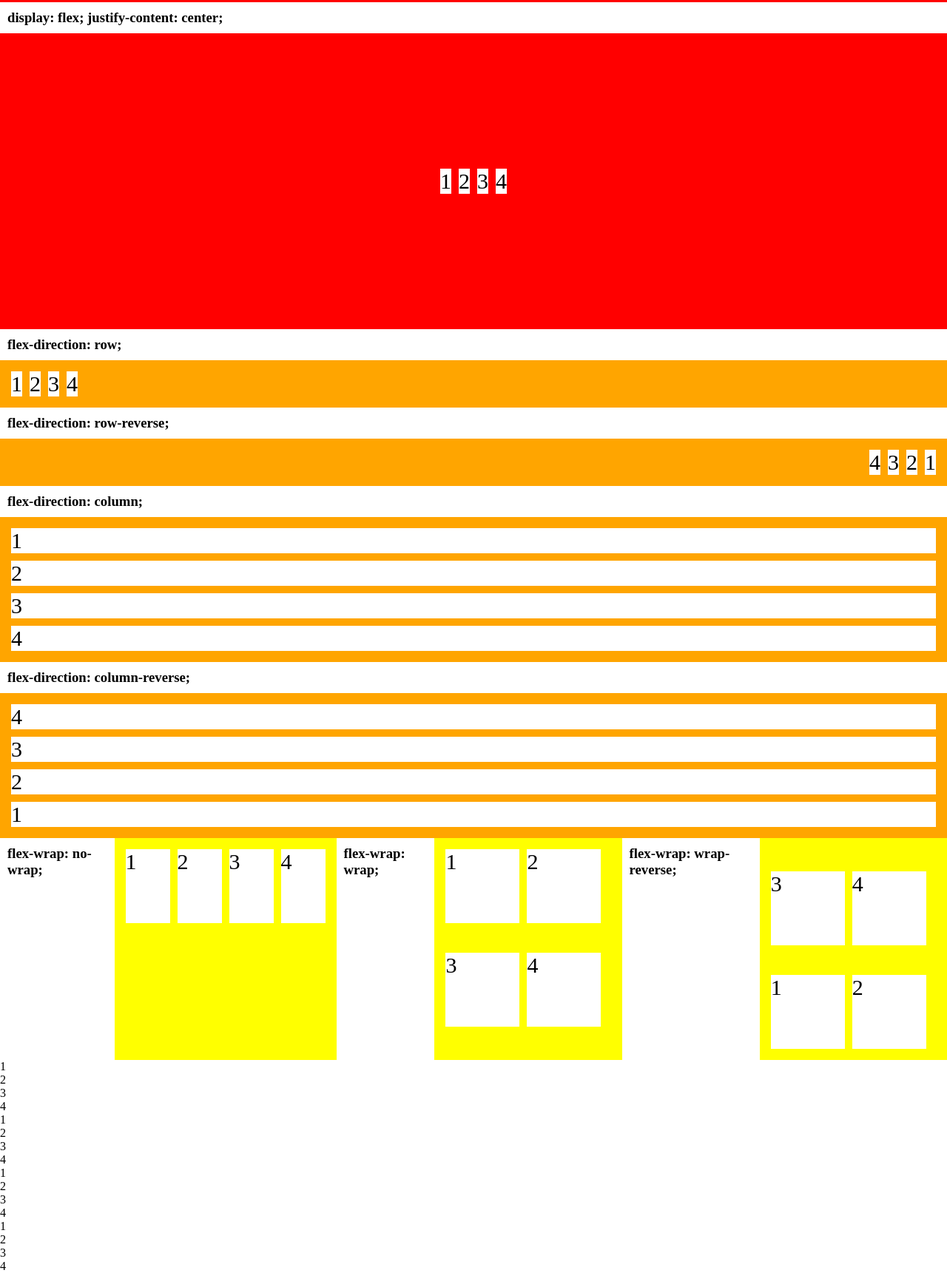
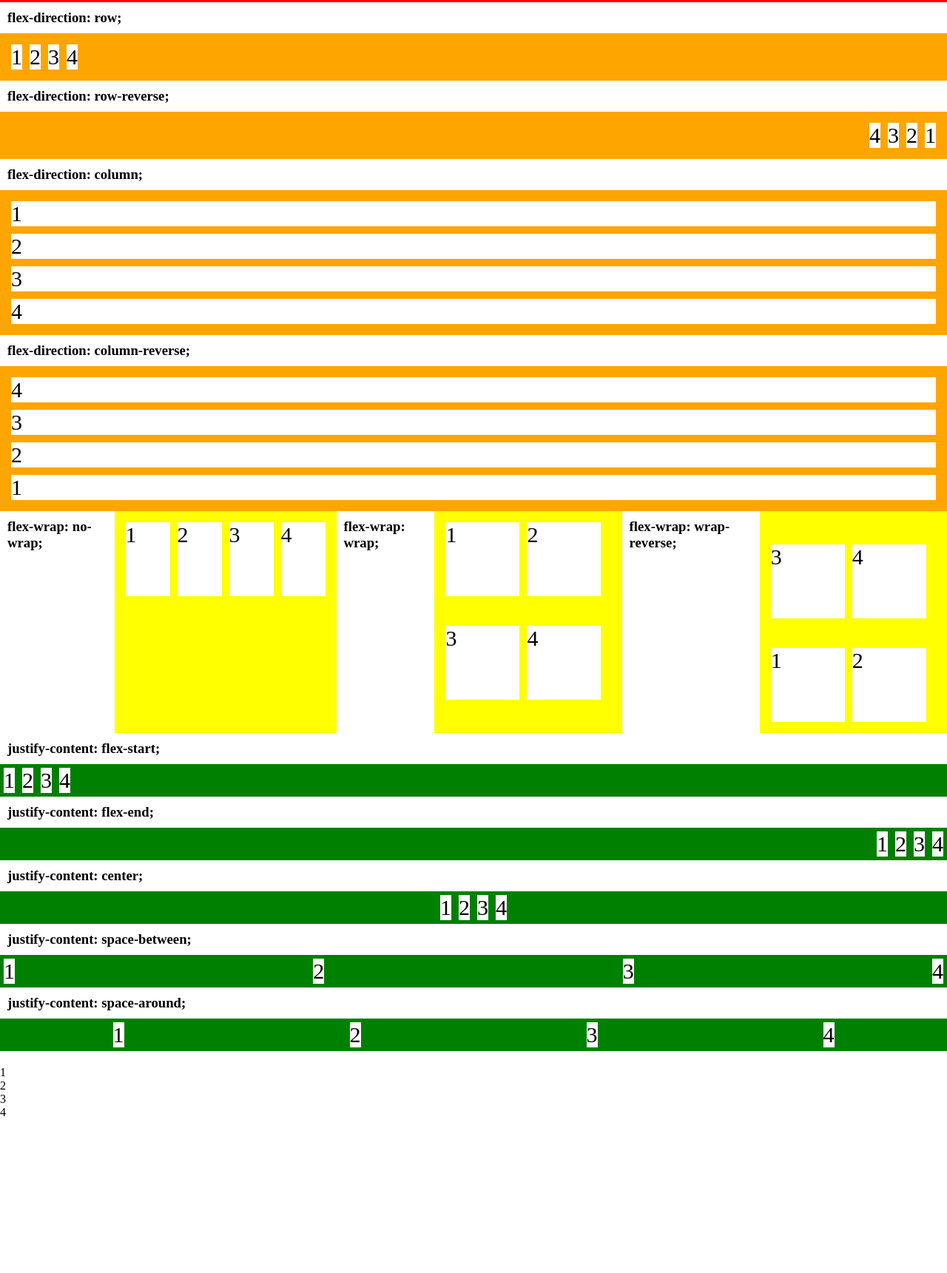
Before and after one commit to yoshikaneichimura/flex, a plain HTML site: page index.html in a window 1280 px wide. Shown: the part 881-2602 px from the top of the page at 74% size. After the commit the page ends 2494 px from the top, so only its background shows below. Drawn offline with Linux system fonts and the light colour scheme.

Commit message:
[Add]justify-content

```diff
--- a/index.html
+++ b/index.html
@@ -8,8 +8,8 @@
 
 		<body>
 
-		  <h3>flex</h3>
-		  <div class="flex">
+		  <h3>no flex</h3>
+		  <div class="no-flex">
 		    <div>1</div>
 	  		<div>2</div>
 	  		<div>3</div>
@@ -18,14 +18,6 @@
 
 		  <h3>display: flex;</h3>
 		  <div class="display-flex">
-		    <div>1</div>
-	  		<div>2</div>
-	  		<div>3</div>
-	  		<div>4</div>
-		  </div>
-
-		  <h3>display: flex; justify-content: center;</h3>
-		  <div class="justify-content">
 		    <div>1</div>
 	  		<div>2</div>
 	  		<div>3</div>
@@ -96,34 +88,94 @@
 
 		  </div>
 
-		  <div>
+		  <h3>justify-content: flex-start;</h3>
+		  <div class="justify-content-flex-start">
 		    <div>1</div>
 	  		<div>2</div>
 	  		<div>3</div>
 	  		<div>4</div>
 		  </div>
 
-		  <div>
+		  <h3>justify-content: flex-end;</h3>
+		  <div class="justify-content-flex-end">
 		    <div>1</div>
 	  		<div>2</div>
 	  		<div>3</div>
 	  		<div>4</div>
 		  </div>
 
-		  <div>
+		  <h3>justify-content: center;</h3>
+		  <div class="justify-content-center">
 		    <div>1</div>
 	  		<div>2</div>
 	  		<div>3</div>
 	  		<div>4</div>
 		  </div>
 
-		  <div>
+		  <h3>justify-content: space-between;</h3>
+		  <div class="justify-content-space-between">
 		    <div>1</div>
 	  		<div>2</div>
 	  		<div>3</div>
 	  		<div>4</div>
 		  </div>
 
+		  <h3>justify-content: space-around;</h3>
+		  <div class="justify-content-space-around">
+		  	<div>1</div>
+		  	<div>2</div>
+		  	<div>3</div>
+		  	<div>4</div>
+		  </div>
+
+		  <h3></h3>
+		  <div>
+		  	<div>1</div>
+		  	<div>2</div>
+		  	<div>3</div>
+		  	<div>4</div>
+		  </div>
+
+		  <h3></h3>
+		  <div>
+		  	<div></div>
+		  	<div></div>
+		  	<div></div>
+		  	<div></div>
+		  </div>
+
+		  <h3></h3>
+		  <div>
+		  	<div></div>
+		  	<div></div>
+		  	<div></div>
+		  	<div></div>
+		  </div>
+
+		  <h3></h3>
+		  <div>
+		  	<div></div>
+		  	<div></div>
+		  	<div></div>
+		  	<div></div>
+		  </div>
+
+		  <h3></h3>
+		  <div>
+		  	<div></div>
+		  	<div></div>
+		  	<div></div>
+		  	<div></div>
+		  </div>
+
+		  <h3></h3>
+		  <div>
+		  	<div></div>
+		  	<div></div>
+		  	<div></div>
+		  	<div></div>
+		  </div>
+
 		</body>
 
 	</html>
--- a/style.css
+++ b/style.css
@@ -8,13 +8,13 @@ h3 {
   padding: 10px;
 }
 
-.flex {
+.no-flex {
   background-color: red;
   height: 50vh;
   padding: 10px;
 }
 
-.flex > div {
+.no-flex > div {
   background-color: #fff;
   margin: 5px;
   font-size: 30px;
@@ -28,21 +28,6 @@ h3 {
 }
 
 .display-flex > div {
-  background-color: #fff;
-  margin: 5px;
-  font-size: 30px;
-}
-
-.justify-content {
-  background-color: red;
-  height: 50vh;
-  padding: 10px;
-  display: flex;
-  justify-content: center;
-  align-items: center;
-}
-
-.justify-content > div {
   background-color: #fff;
   margin: 5px;
   font-size: 30px;
@@ -153,3 +138,62 @@ h3 {
   margin: 5px;
   font-size: 30px;
 }
+
+.justify-content-flex-start {
+  display: flex;
+  justify-content: flex-start;
+  background-color: green;
+}
+
+.justify-content-flex-start > div {
+  background-color: #fff;
+  margin: 5px;
+  font-size: 30px;
+}
+
+.justify-content-flex-end {
+  display: flex;
+  justify-content: flex-end;
+  background-color: green;
+}
+
+.justify-content-flex-end > div {
+  background-color: #fff;
+  margin: 5px;
+  font-size: 30px;
+}
+
+.justify-content-center {
+  display: flex;
+  justify-content:center;
+  background-color: green;
+}
+.justify-content-center > div {
+  background-color: #fff;
+  margin: 5px;
+  font-size: 30px;
+}
+
+.justify-content-space-between {
+  display: flex;
+  justify-content: space-between;
+  background-color: green;
+}
+
+.justify-content-space-between > div {
+  background-color: #fff;
+  margin: 5px;
+  font-size: 30px;
+}
+
+.justify-content-space-around {
+  display: flex;
+  justify-content: space-around;
+  background-color: green;
+}
+
+.justify-content-space-around > div {
+  background-color: #fff;
+  margin: 5px;
+  font-size: 30px;
+}
```
